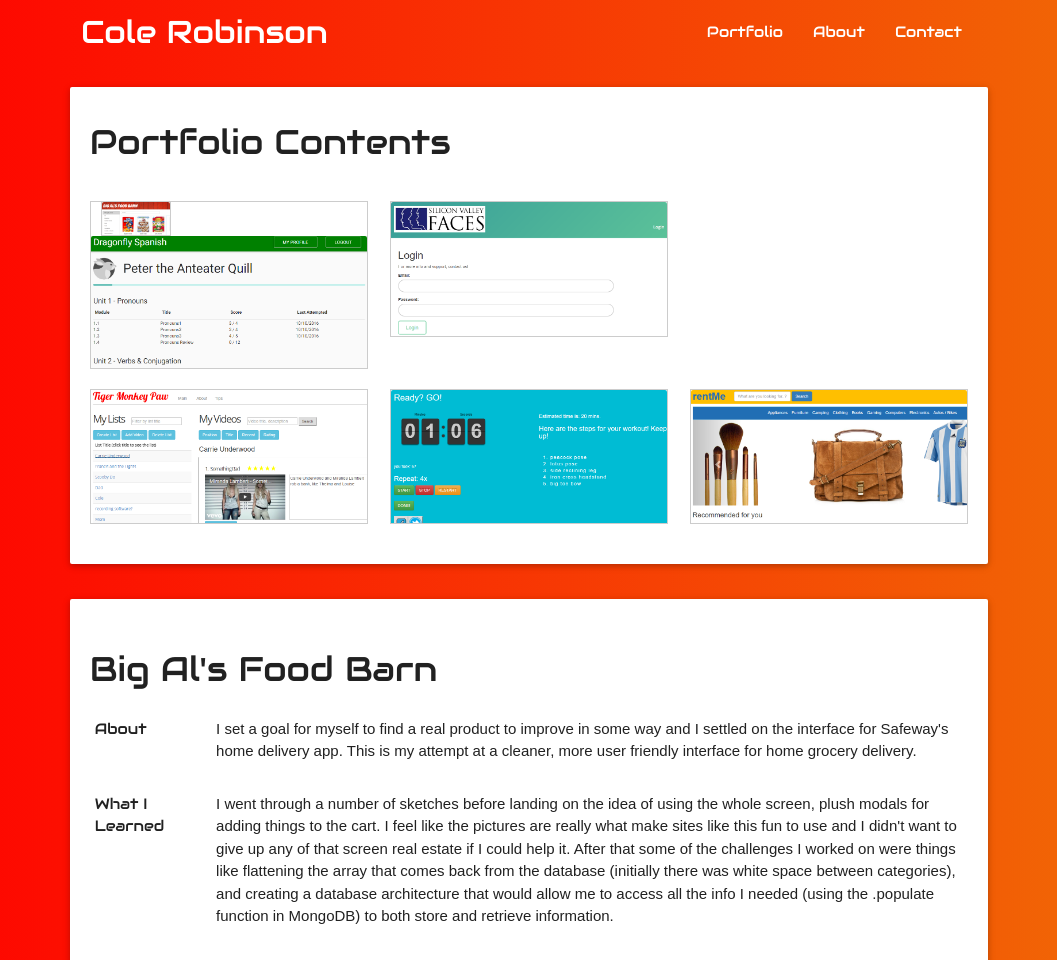
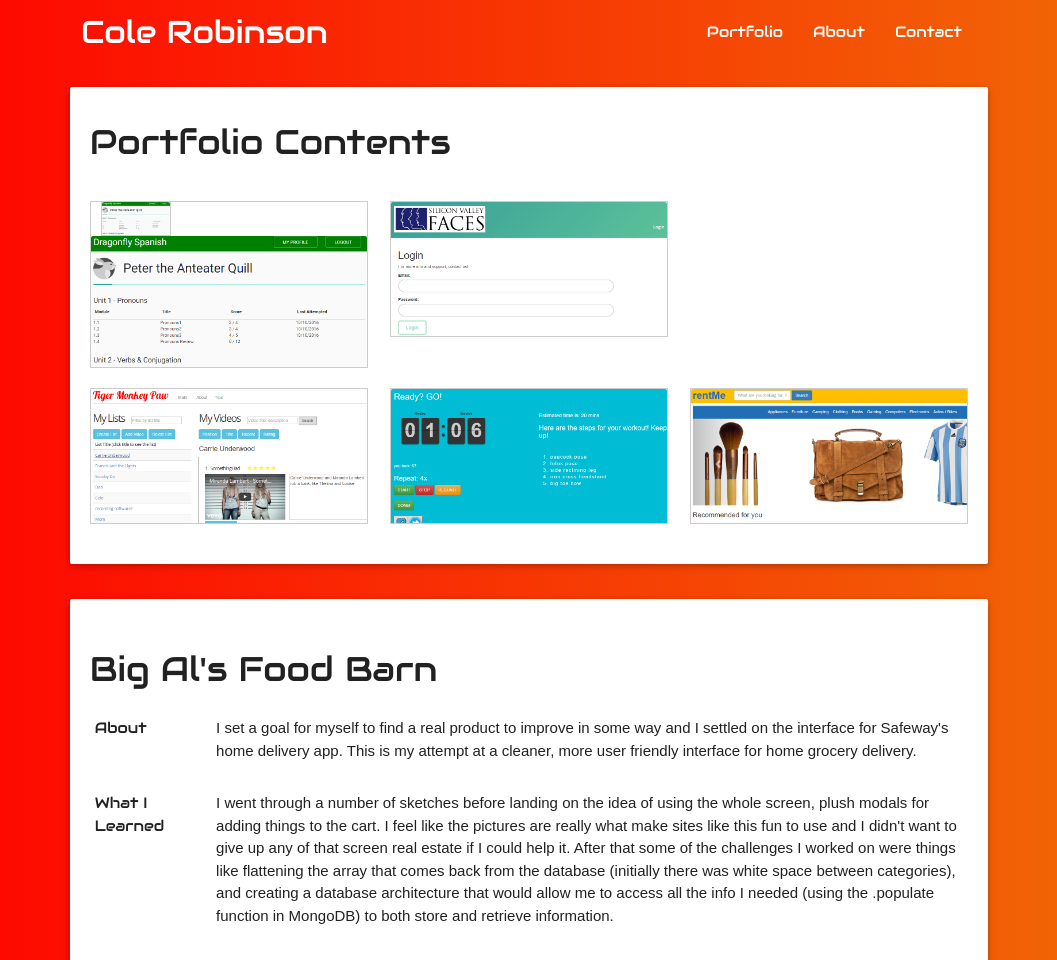
Before and after one commit to elocnosnibor1984/elocnosnibor1984.github.io, a plain HTML site: page pages/portfolio.html in a window 1280 px wide. Shown: the top 960 px of the page, without its empty margins (111-1168 px from the left). Drawn offline with nearby package versions, Linux system fonts and the light colour scheme.

Commit message:
try again

```diff
--- a/pages/portfolio.html
+++ b/pages/portfolio.html
@@ -54,7 +54,7 @@
           <div class='card-image'>
           <div class="shadow">
           <a href="#" id="FB">
-          <img src="../img/FB.png">
+          <img src="../img/DFS.png">
           </a>
           </div>
           </div>
```
